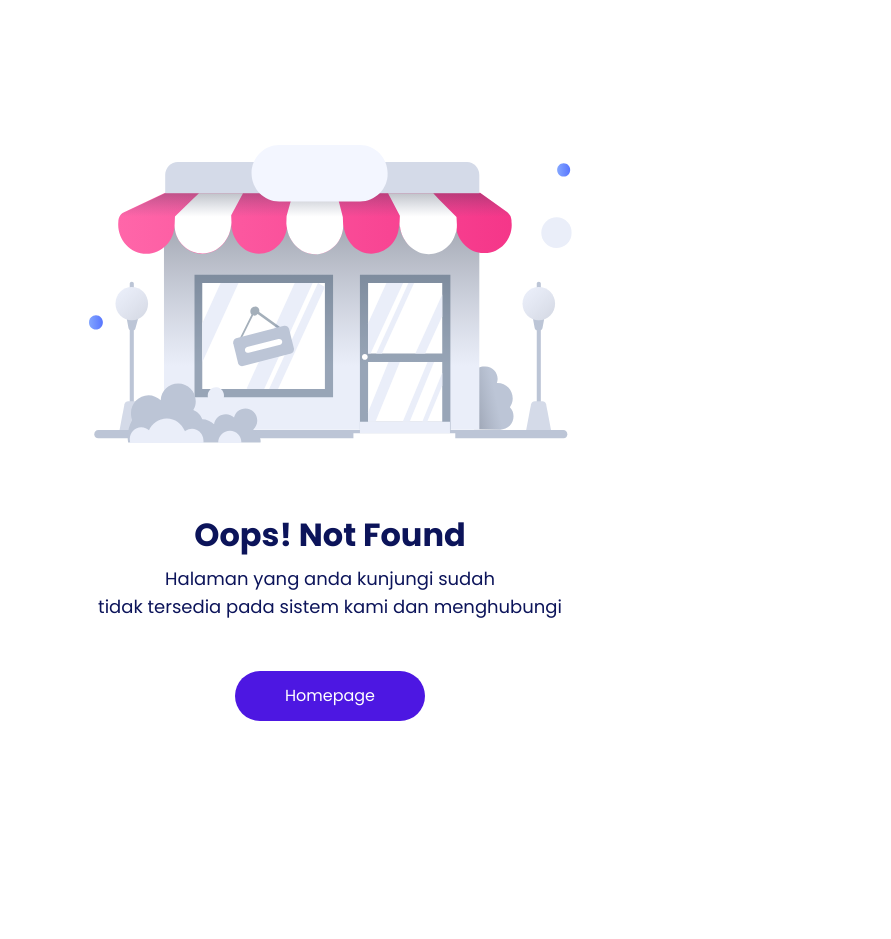
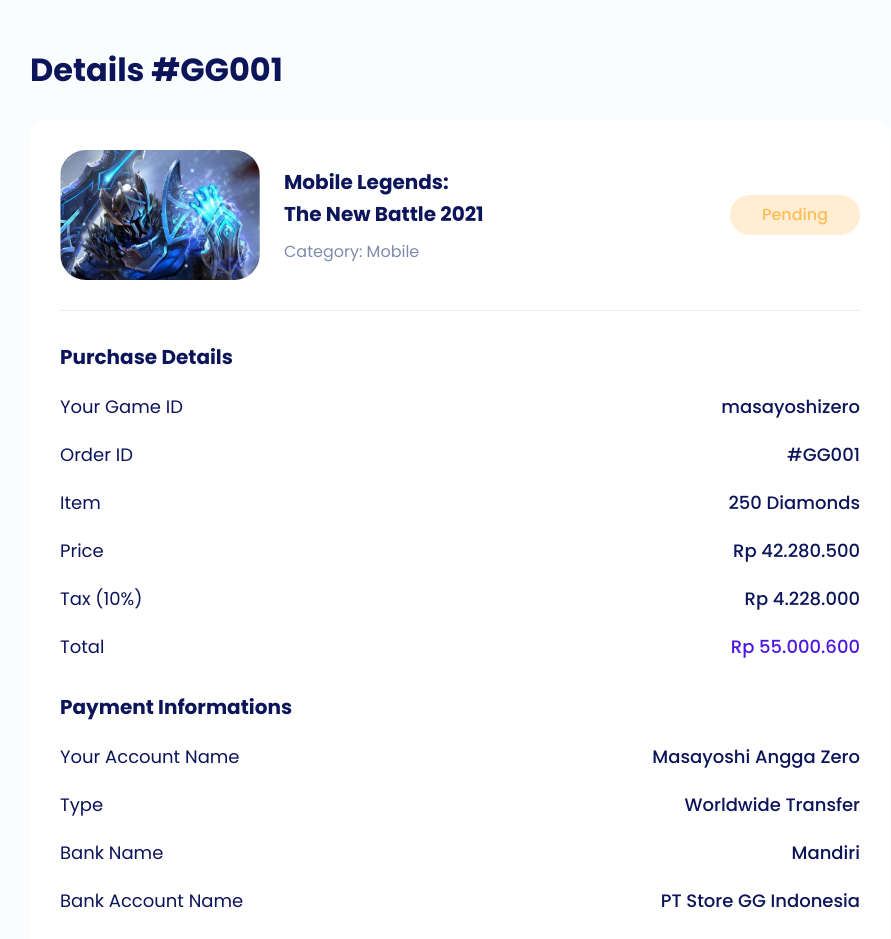
Before and after one commit to nadahasni-dot/storegg, a Next.js app: page /member/transactions/detail in a window 1280 px wide. Before the commit this address had no page. Shown: the top 939 px of the page, without its empty margins (310-1201 px from the left). Built offline with nearby package versions, Linux system fonts and the light colour scheme.

Commit message:
add transaction-detail page jsx

```diff
--- a/pages/_app.tsx
+++ b/pages/_app.tsx
@@ -11,6 +11,7 @@
 import '../styles/sidebar.css';
 import '../styles/overview.css';
 import '../styles/transactions.css';
+import '../styles/transactions-detail.css';
 import type { AppProps } from 'next/app';
 import Head from 'next/head';
 
--- /dev/null
+++ b/pages/member/transactions/detail.tsx
@@ -0,0 +1,148 @@
+export default function TransactionsDetail() {
+  return (
+    <section className="transactions-detail overflow-auto">
+      <main className="main-wrapper">
+        <div className="ps-lg-0">
+          <h2 className="text-4xl fw-bold color-palette-1 mb-30">Details #GG001</h2>
+          <div className="details">
+            <div className="main-content main-content-card overflow-auto">
+              <section className="checkout mx-auto">
+                <div className="d-flex flex-row  align-items-center justify-content-between mb-30">
+                  <div className="game-checkout d-flex flex-row align-items-center">
+                    <div className="pe-4">
+                      <div className="cropped">
+                        <img
+                          src="/img/Thumbnail-3.png"
+                          width="200"
+                          height="130"
+                          className="img-fluid"
+                          alt=""
+                        />
+                      </div>
+                    </div>
+                    <div>
+                      <p className="fw-bold text-xl color-palette-1 mb-10">
+                        Mobile Legends:
+                        <br />
+                        {' '}
+                        The New
+                        Battle 2021
+                      </p>
+                      <p className="color-palette-2 m-0">Category: Mobile</p>
+                    </div>
+                  </div>
+                  <div>
+                    <p className="fw-medium text-center label pending m-0 rounded-pill">Pending</p>
+                  </div>
+                </div>
+                <hr />
+                <div className="purchase pt-30">
+                  <h2 className="fw-bold text-xl color-palette-1 mb-20">Purchase Details</h2>
+                  <p className="text-lg color-palette-1 mb-20">
+                    Your Game ID
+                    <span
+                      className="purchase-details"
+                    >
+                      masayoshizero
+                    </span>
+                  </p>
+                  <p className="text-lg color-palette-1 mb-20">
+                    Order ID
+                    <span
+                      className="purchase-details"
+                    >
+                      #GG001
+                    </span>
+                  </p>
+                  <p className="text-lg color-palette-1 mb-20">
+                    Item
+                    <span className="purchase-details">
+                      250
+                      Diamonds
+                    </span>
+                  </p>
+                  <p className="text-lg color-palette-1 mb-20">
+                    Price
+                    <span className="purchase-details">
+                      Rp
+                      42.280.500
+                    </span>
+                  </p>
+                  <p className="text-lg color-palette-1 mb-20">
+                    Tax (10%)
+                    <span className="purchase-details">
+                      Rp
+                      4.228.000
+                    </span>
+                  </p>
+                  <p className="text-lg color-palette-1 mb-20">
+                    Total
+                    <span
+                      className="purchase-details color-palette-4"
+                    >
+                      Rp
+                      55.000.600
+                    </span>
+                  </p>
+                </div>
+                <div className="payment pt-10 pb-10">
+                  <h2 className="fw-bold text-xl color-palette-1 mb-20">Payment Informations</h2>
+                  <p className="text-lg color-palette-1 mb-20">
+                    Your Account Name
+                    <span
+                      className="purchase-details"
+                    >
+                      Masayoshi
+                      Angga Zero
+                    </span>
+                  </p>
+                  <p className="text-lg color-palette-1 mb-20">
+                    Type
+                    <span className="payment-details">
+                      Worldwide
+                      Transfer
+                    </span>
+                  </p>
+                  <p className="text-lg color-palette-1 mb-20">
+                    Bank Name
+                    <span
+                      className="payment-details"
+                    >
+                      Mandiri
+                    </span>
+                  </p>
+                  <p className="text-lg color-palette-1 mb-20">
+                    Bank Account Name
+                    <span
+                      className="payment-details"
+                    >
+                      PT Store GG
+                      Indonesia
+                    </span>
+                  </p>
+                  <p className="text-lg color-palette-1 mb-20">
+                    Bank Number
+                    <span className="payment-details">
+                      1800
+                      - 9090 -
+                      2021
+                    </span>
+                  </p>
+                </div>
+                <div className="d-md-block d-flex flex-column w-100">
+                  <a
+                    className="btn btn-whatsapp rounded-pill fw-medium text-white border-0 text-lg"
+                    href="/"
+                    role="button"
+                  >
+                    WhatsApp ke Admin
+                  </a>
+                </div>
+              </section>
+            </div>
+          </div>
+        </div>
+      </main>
+    </section>
+  );
+}
--- /dev/null
+++ b/styles/transactions-detail.css
@@ -0,0 +1,158 @@
+
+.transactions-detail {
+    background-color: #FBFCFD;
+}
+
+.transactions-detail main.main-wrapper{
+    margin-left: 340px;
+    height: 100%;
+    margin-right: auto;
+    position: relative;
+    padding: 50px 50px 50px 0px;
+}
+
+.transactions-detail main .main-content{
+    max-width: 860px;
+}
+
+.transactions-detail .btn-status.btn-active{
+    color: #FFFFFF;
+    background-color: #0C145A;
+}
+
+.transactions-detail .btn-status{
+    color: #0C145A;
+    background-color: #E7EAF5;
+}
+
+.transactions-detail .details .main-content-card{
+    background-color: #FFFFFF;
+    padding: 1.875rem;
+    border-radius: 1rem;
+    max-width: 860px;
+}
+
+.transactions-detail .details .game-title-header{
+    margin-top: 10px;
+    margin-bottom: 10px;
+}
+
+.transactions-detail .details .game-title{
+    white-space: nowrap;
+    width: 135px;
+    overflow: hidden;
+    text-overflow: ellipsis;
+}
+
+.transactions-detail .table>:not(caption)>*>*{
+    padding: 10px 0px;
+}
+
+.transactions-detail .details table thead tr th{
+    font-weight: 400;
+}
+
+.transactions-detail .details .icon-status{
+    width: 6px;
+    height: 6px;
+    border-radius: 999px;
+    margin: 9px 6px 0px 20px;
+}
+
+.transactions-detail .details .icon-status.pending{
+    background-color: #FEBD57;
+}
+
+.transactions-detail .details .icon-status.success{
+    background-color: #1ABC9C;
+}
+
+.transactions-detail .details .icon-status.failed{
+    background-color: #FE5761;
+}
+
+.checkout{
+    max-width: 800px;
+}
+
+.transactions-detail .checkout .label{
+    width: 130px;
+    padding: 0.5rem;
+}
+
+.transactions-detail .checkout .label.pending{
+    color: #FEBD57;
+    background-color: #FFEED3
+}
+
+.transactions-detail .checkout .label.success{
+    color: #1ABC9C;
+    background-color: #B8E9DF
+}
+
+.transactions-detail .checkout .label.failed{
+    color: #FE5761;
+    background-color: #FFC6C9
+}
+
+.transactions-detail .checkout .img-fluid{
+    max-width: 100%;
+    height: auto;
+    border-radius: 1.625rem;
+}
+
+.transactions-detail .checkout .cropped {
+  width: 110px;
+  height: 140px;
+  overflow: hidden;
+  border-radius: 1.625rem;
+}
+
+.transactions-detail .checkout .cropped img {
+  margin: -10px 0px 0px 0px;
+}
+
+.transactions-detail .checkout hr{
+    margin: 0;
+    background-color:#E7EAF5;
+    border: 0;
+    opacity: 1;
+}
+
+.transactions-detail .checkout span.purchase-details,
+.transactions-detail .checkout span.payment-details {
+    display: block;
+    font-weight: 500;
+}
+
+  .transactions-detail .checkout .btn-whatsapp{
+      padding: 0.75rem 2.875rem;
+      background-color: #4D17E2;
+  }
+
+  .transactions-detail .checkout .img-checkout{
+    width:110px;
+    height:140px;
+  }
+
+@media (min-width: 768px) {
+    .transactions-detail .checkout span.purchase-details,
+    .transactions-detail .checkout span.payment-details {
+        float: right;
+      }
+
+    .transactions-detail .checkout .cropped {
+      width: 200px;
+      height: 130px;
+      overflow: hidden;
+      border-radius: 1.625rem;
+    }
+
+  }
+
+
+@media (max-width:992px){
+    .transactions-detail main.main-wrapper{
+        width: 100%;
+    }
+}
```
